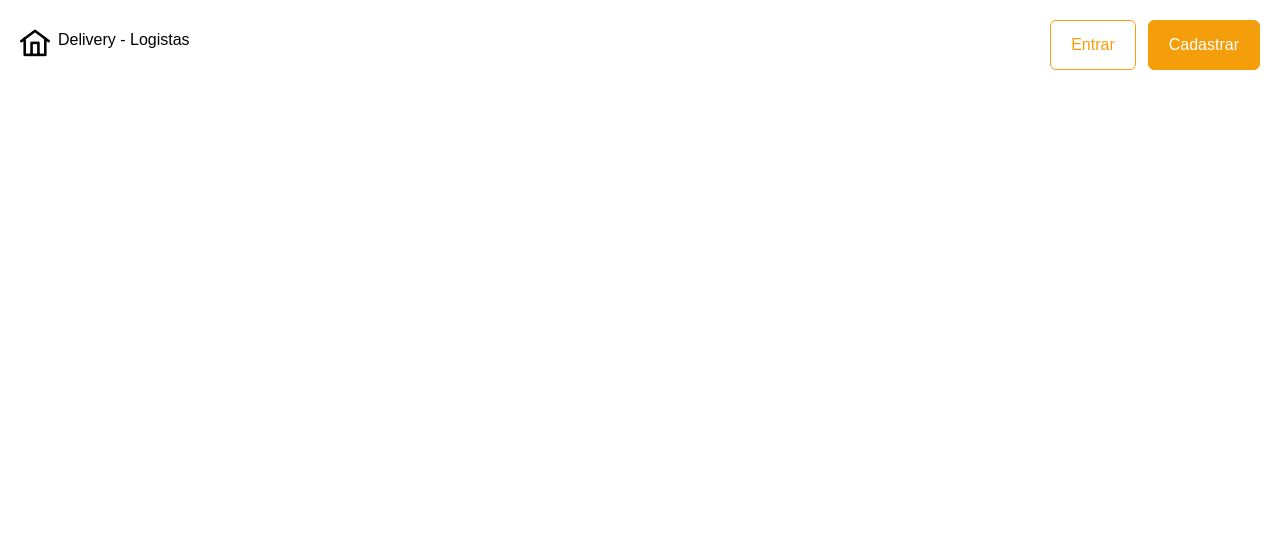
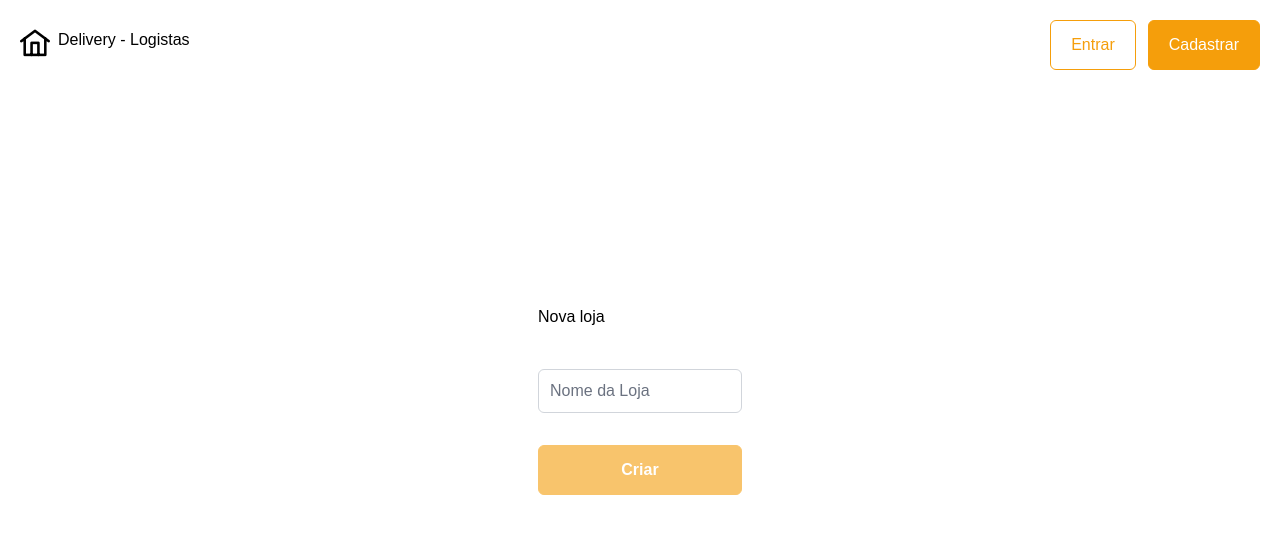
Before and after one commit to ThomBertelli/vendy, a Vue app: page /new-store in a window 1280 px wide. Shown: the top 534 px of the page. Built offline with nearby package versions, Linux system fonts and the light colour scheme; a web font is replaced by a local one.

Commit message:
fix: create NewStore component to create new stores

```diff
--- a/src/App.vue
+++ b/src/App.vue
@@ -7,7 +7,7 @@ import HeaderComponent from '@/components/HeaderComponent.vue'
 </script>
 <template>
 
-  <div class="flex flex-col justify-center h-screen">
+  <div class="flex flex-col justify-center items-center h-screen">
 
     <header class="fixed top-0 w-full ">
       <HeaderComponent/>
--- /dev/null
+++ b/src/components/NewStore.vue
@@ -0,0 +1,71 @@
+<script lang="ts" setup>
+import { useToast } from 'primevue/usetoast';
+const toast = useToast();
+const storeName = defineModel<string>('storeName')
+const apiUrl = import.meta.env.VITE_API_URL;
+const apiCredential = import.meta.env.VITE_API_CREDENTIAL
+
+
+const showSuccessToast = () => {
+    toast.add({ severity: 'success', summary: 'Sucesso', detail: 'Cadastro realizado!', life: 3000 });
+}
+
+const showErrorToast = (errorMessage: string) => {
+    toast.add({ severity: 'error', summary: 'Erro', detail: errorMessage, life: 3000 });
+}
+
+const onSubmit = async (event: Event) => {
+    event.preventDefault();
+    const name = storeName.value;
+    const body = {
+        store: {
+            name: name,
+
+        }
+    };
+    try {
+        const response = await fetch(`${apiUrl}/stores`, {
+            method: "POST",
+            headers: {
+                "Accept": "application/json",
+                "Content-Type": "application/json",
+                "X-API-KEY": `${apiCredential}`,
+                "Authorization": `Bearer ${localStorage.getItem("token")}`
+            },
+            body: JSON.stringify(body)
+        });
+        if (response.status === 201) {
+            console.log("CRIADO")
+            showSuccessToast()
+            storeName.value = ''
+        } else {
+            const errorData = await response.json();
+            showErrorToast(errorData.message || 'Erro ao criar a loja.');
+            storeName.value = ''
+        }
+    } catch (error: any) {
+        showErrorToast(error.message || 'Erro de rede ou servidor.');
+    }
+}
+
+
+
+
+</script>
+
+<template>
+    <div>
+        <h1>Nova loja</h1>
+        <form class="flex flex-col gap-8 mt-10  " @submit="onSubmit">
+            <FloatLabel>
+                <InputText class="w-full max-h-11" size="small" v-model="storeName" type="text" id="storeName"
+                    required />
+                <label for="storeName">Nome da Loja</label>
+            </FloatLabel>
+            <ButtonPrime :disabled="!storeName" type="submit" label="Criar" />
+        </form>
+        <ToastPrime />
+    </div>
+</template>
+
+<style scoped></style>
--- a/src/components/SignUp.vue
+++ b/src/components/SignUp.vue
@@ -4,8 +4,6 @@ import { useRouter } from 'vue-router'
 import { ref, watch } from 'vue'
 import { useAuthStore } from '@/stores/authStore';
 import { useToast } from 'primevue/usetoast';
-import Divider from 'primevue/divider';
-
 
 const toast = useToast();
 const router = useRouter()
--- a/src/router/index.ts
+++ b/src/router/index.ts
@@ -24,6 +24,11 @@ const router = createRouter({
       name: 'stores',
       component: () => import('../components/StoresManage.vue')
     },
+    {
+      path:'/new-store',
+      name: 'new-store',
+      component: () => import('../components/NewStore.vue')
+    },
   ]
 })
 
```
